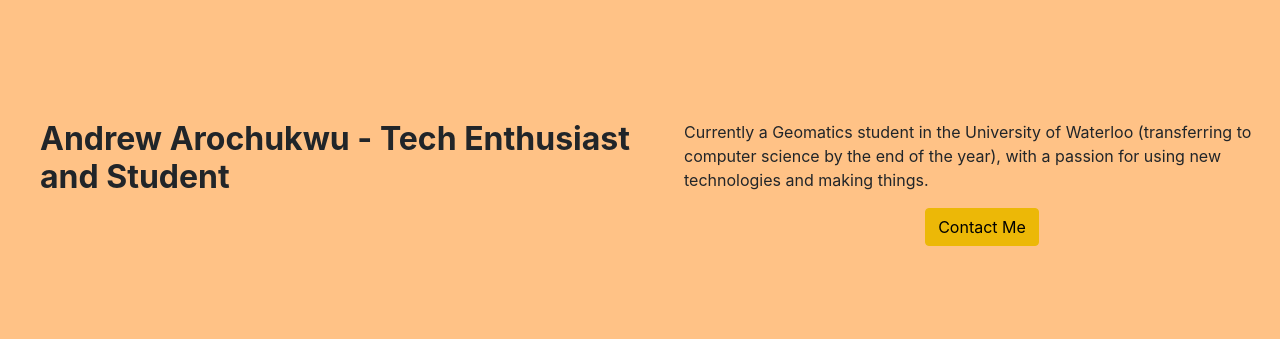
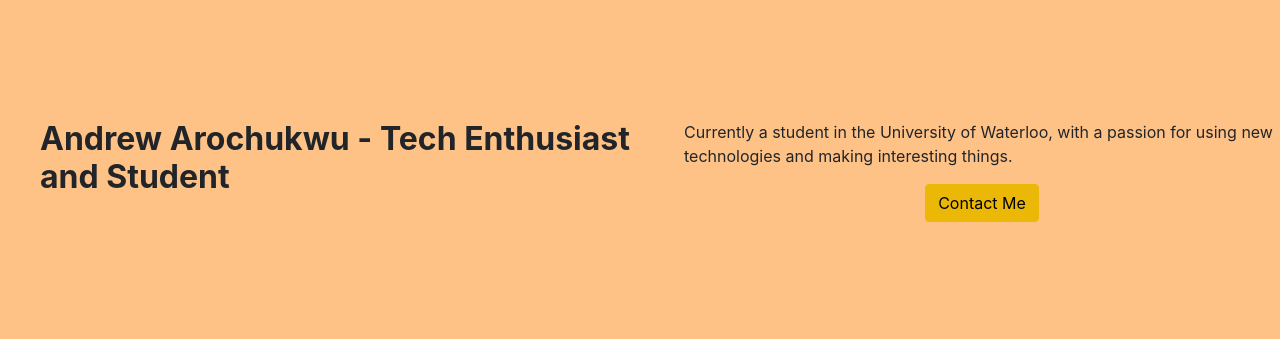
Before and after one commit to uglkjgj/portfolio, a plain HTML site: page index.html in a window 1280 px wide. Shown: the top 339 px of the page. Drawn offline with nearby package versions, Linux system fonts and the light colour scheme.

Commit message:
change some wording

```diff
--- a/index.html
+++ b/index.html
@@ -22,7 +22,7 @@
                         <h2>Andrew Arochukwu - Tech Enthusiast and Student</h2>
                     </div>
                     <div class="col">
-                        <p> Currently a Geomatics student in the University of Waterloo (transferring to computer science by the end of the year), with a passion for using new technologies and making things.</p>
+                        <p> Currently a student in the University of Waterloo, with a passion for using new technologies and making interesting things.</p>
                         <center><a href="mailto:andrewarochukwu@gmail.com" ><button type="button" class="btn btn-warning">Contact Me</button></a></center>
                     </div>
             </div>
```
